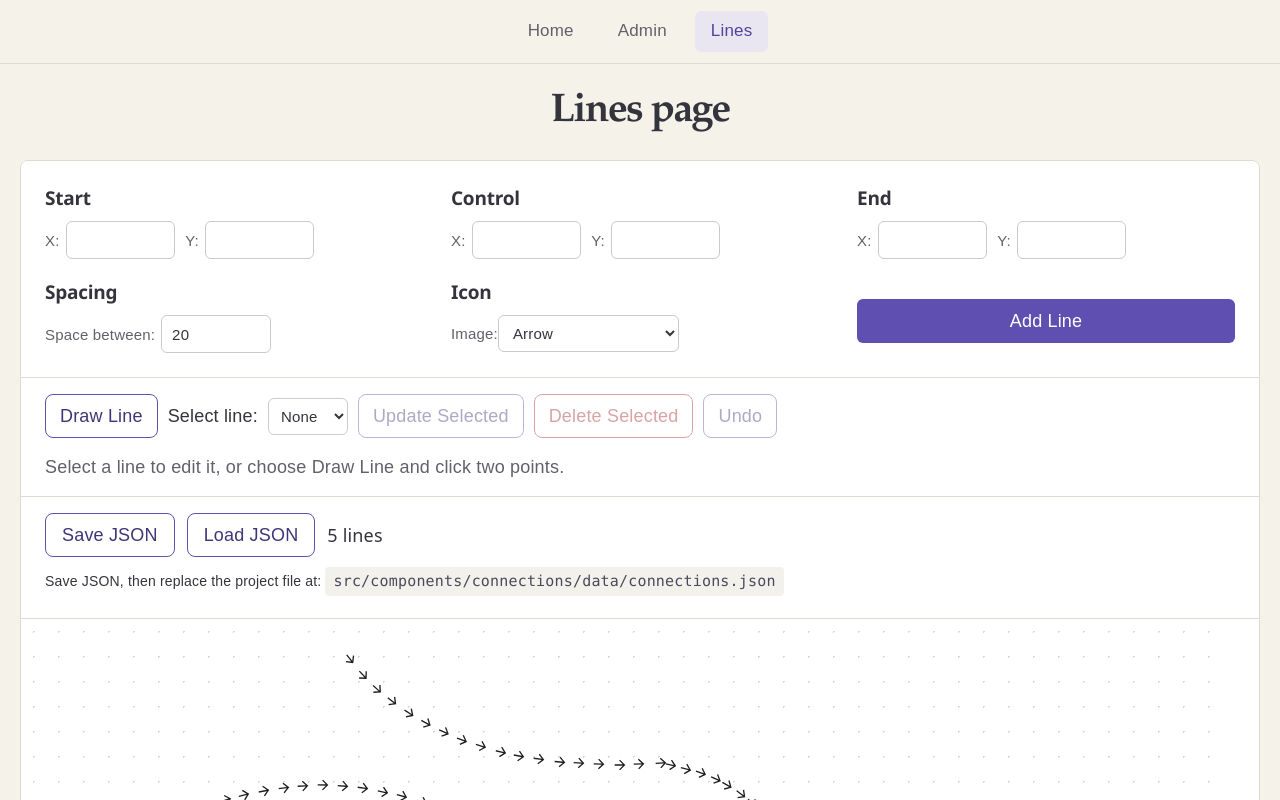
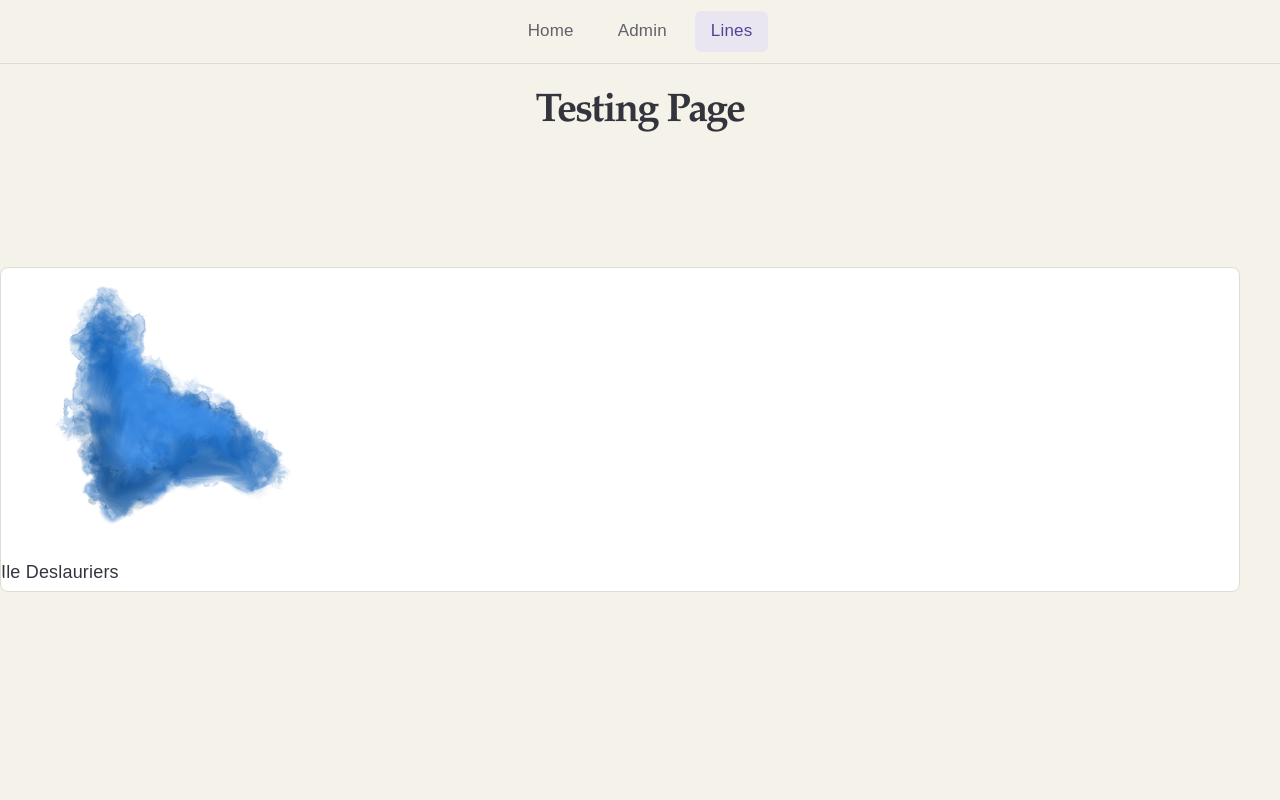
Before and after one commit to Jimmy-Le/CART470Project, a React (Vite) app in the folder interactive-map-app/: page /Lines in a window 1280 px wide. Shown: the top 800 px of the page. Built offline with nearby package versions, Linux system fonts and the light colour scheme; a web font is replaced by a local one.

Commit message:
Island image toggle

```diff
--- a/interactive-map-app/src/components/IslandComponent.jsx
+++ b/interactive-map-app/src/components/IslandComponent.jsx
@@ -1,12 +1,16 @@
 import island from "../assets/blue.png"
 import sound from "../assets/audio/seagulls.mp3"
-import {useRef } from "react";
+import { useRef, useState } from "react"
+import svgIsland from "../assets/green.png"
+
+
 
 // TODO: Use Image and Audio from database
 function IslandComponent() {
   const audio = useRef(null)
 
-
+  const [displayImage, setDisplayImage] = useState(island);
+  const islandName = "Ile Deslauriers";
 
   function playAudio()
   {
@@ -26,22 +30,18 @@ function IslandComponent() {
     }
   }
 
-  function togglePreview()
-  {
-    let islandPreviewClass = document.getElementById("focusedJustIsland")
-    if(islandPreviewClass.style.display == "none"){
-      islandPreviewClass.style.display = "flex";
-    }
-    else{
-      islandPreviewClass.style.display = "none";
-    }
+  function toggleIslandFocus(){
+    //switches to the opposite image when clicked
+    setDisplayImage((current) => current === island ? svgIsland : island);
   }
+
 
   return (
       <div className="fixed top-1/3 place-self-center">
 
-        <a className="island-blue" onMouseEnter={playAudio} onMouseLeave={pauseAudio} onClick={togglePreview}> {/*href="https://wastescapes.com/as-the-gull-flies/"*/}
-          <img src={island} alt="blue watercolor painting"/>
+        <a className="island-blue" onMouseEnter={playAudio} onMouseLeave={pauseAudio} onClick={toggleIslandFocus}> {/*href="https://wastescapes.com/as-the-gull-flies/"*/}
+          <img src={displayImage} alt="blue watercolor painting"/>
+          <p>{islandName}</p>
         </a>
         <audio id="hoverAudio" src={sound} loop></audio>
         <div id="focusedJustIsland"></div>
--- a/interactive-map-app/src/components/water/WaterMap.css
+++ b/interactive-map-app/src/components/water/WaterMap.css
@@ -112,8 +112,8 @@
 
 }
 .team-island-list-items button[aria-pressed='true'] {
-  color:#885304;
-  font-weight: 800;
+  color:black;
+  font-weight: 600;
 }
 
 .team-map-notice { position: absolute; top: 155px; left: 20px; max-width: 230px; padding: 10px; font-size: 12px; background: #f1f3e9ef; border-radius: 8px; z-index: 6; }
--- a/interactive-map-app/src/pages/HomePage.jsx
+++ b/interactive-map-app/src/pages/HomePage.jsx
@@ -1,15 +1,12 @@
-import CurvedLineOfImages from "../components/connectionLines";
-import ConnectionsEditor from "../components/connectionLinesEditor"
+import IslandComponent from "../components/IslandComponent"
 import App from "../App.jsx";
 
 export default function HomePage() {
     return <div>
         <App />
 
-        <h1>Lines page</h1>
-
-
-         <ConnectionsEditor/>
+        <h1>Testing Page</h1>
+        <IslandComponent/>
         </div>;
 
 
```
